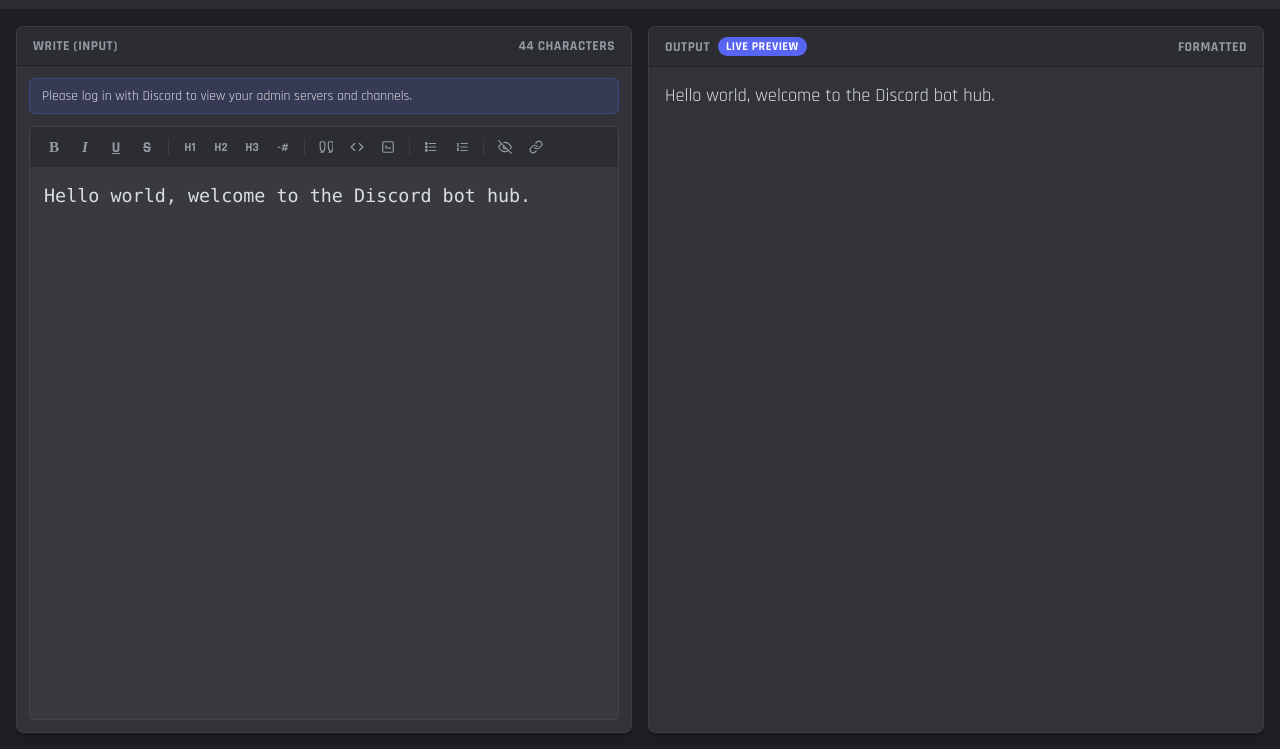
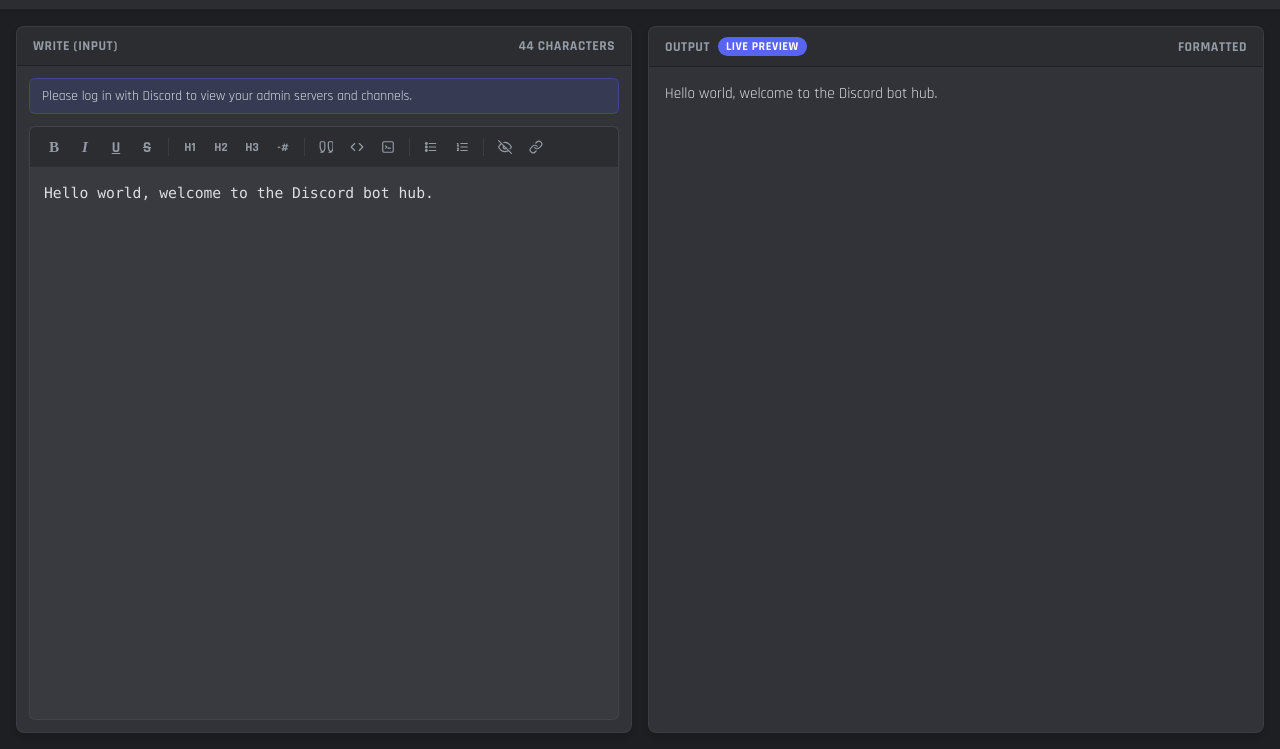
Before and after one commit to darketomaly/discord-bot-frontend, an Astro site: page / in a window 1280 px wide. Shown: the part 51-800 px from the top of the page. Built offline with nearby package versions, Linux system fonts and the light colour scheme; Astro itself is replaced by a stand-in of ours.

Commit message:
Revert "Updated font size"
This reverts commit f36287a6e1bbca9a35590d36775153cdb2079a7b.

```diff
--- a/src/pages/index.astro
+++ b/src/pages/index.astro
@@ -562,7 +562,7 @@ const initialHtml = parseDiscordMarkdown(initialMarkdown);
 				border-radius: 0;
 				padding: 14px;
 				font-family: "Consolas", "Courier New", Courier, monospace;
-				font-size: 1.15rem;
+				font-size: 0.92rem;
 				line-height: 1.5;
 				resize: none;
 				outline: none;
@@ -573,7 +573,7 @@ const initialHtml = parseDiscordMarkdown(initialMarkdown);
 				padding: 16px;
 				overflow-y: auto;
 				background-color: var(--bg-preview);
-				font-size: 1.15rem;
+				font-size: 0.95rem;
 				line-height: 1.45;
 				word-break: break-word;
 			}
```
